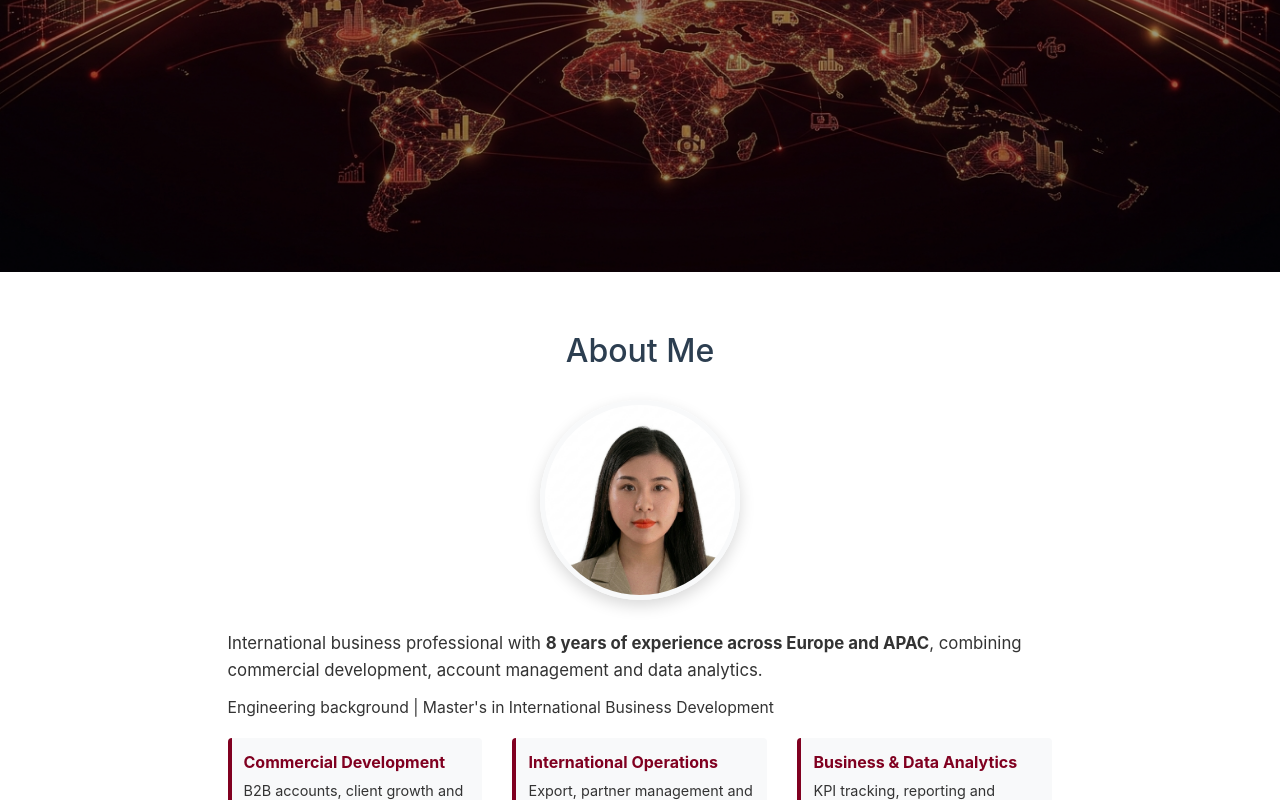
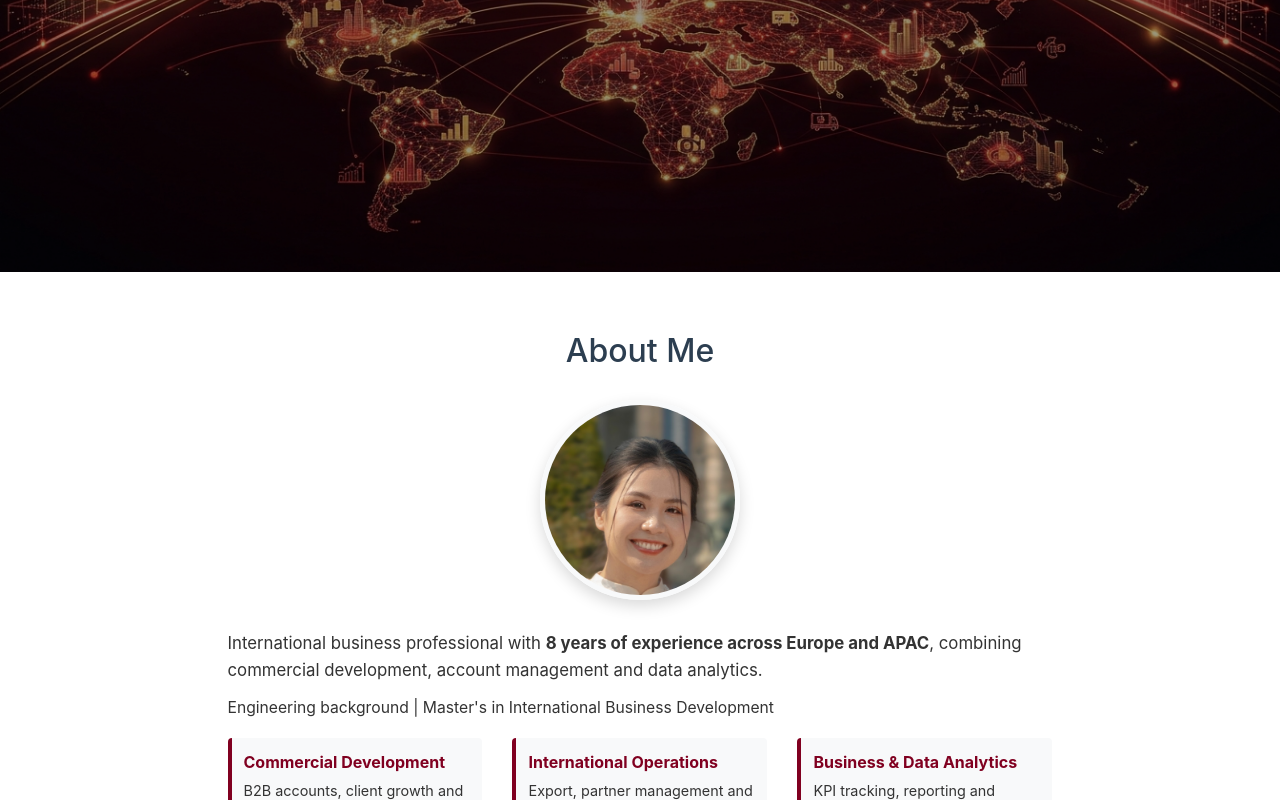
Before and after one commit to XuanTONG95/portfolio, a plain HTML site: page index.html in a window 1280 px wide. Shown: the part 424-1224 px from the top of the page. Drawn offline with nearby package versions, Linux system fonts and the light colour scheme.

Commit message:
Change profile image to LinkedIn picture
Updated profile image source in the about section.

```diff
--- a/index.html
+++ b/index.html
@@ -131,7 +131,7 @@
     <div class="container">
         <h2 style="margin-bottom: 30px; color: #2c3e50;">About Me</h2>
 
-        <img src="images/profile.png" alt="Xuan TONG" style="
+        <img src="images/Linkedin pic.jpeg" alt="Xuan TONG" style="
             width: 200px;
             height: 200px;
             border-radius: 50%;
```
